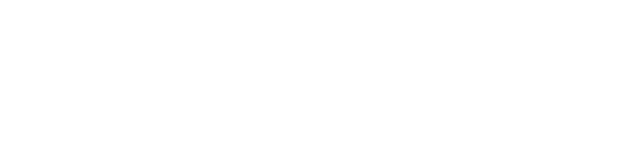
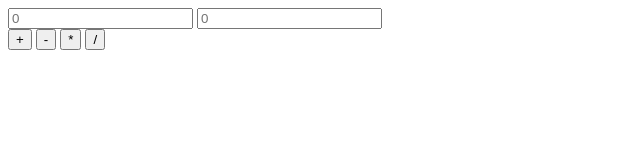
Before and after one commit to Polygeekism/weekend-project-2, a website: page public/index.html in a window 1280 px wide. Shown: the whole page, without its empty margins (0-640 px from the left). Drawn offline with Linux system fonts and the light colour scheme.

Commit message:
button listeners successfully logging

```diff
--- a/public/client.js
+++ b/public/client.js
@@ -1,6 +1,20 @@
 console.log('script.js is sourced');
 
-$(document).ready(function(){
+$(document).ready(function () {
     console.log('jquery is soured');
 
+    $('#buttonContainer').on('click', '#addition', function () {
+        console.log('Addition clicked');
+
+    });
+    $('#buttonContainer').on('click', '#subtraction', function () {
+        console.log('Subtraction clicked')
+    });
+    $('#buttonContainer').on('click', '#multiplication', function () {
+        console.log('Multiplication clicked')
+    });
+    $('#buttonContainer').on('click', '#division', function () {
+        console.log('Division clicked')
+    });
+
 });
--- a/public/index.html
+++ b/public/index.html
@@ -7,5 +7,16 @@
         <link rel="stylesheet" href="style.css">
    </head>
     <body>
+        <div id='inputFields'>
+            <input id='firstNumber' type='text' placeholder='0'>
+            <input id='secondNumber' type='text' placeholder='0'>
+            <div id='buttonContainer'>
+                <button id='addition'>+</button>
+                <button id='subtraction'>-</button>
+                <button id='multiplication'>*</button>
+                <button id='division'>/</button>
+            </div>
+
+        </div>
     </body>
 </html>
```
